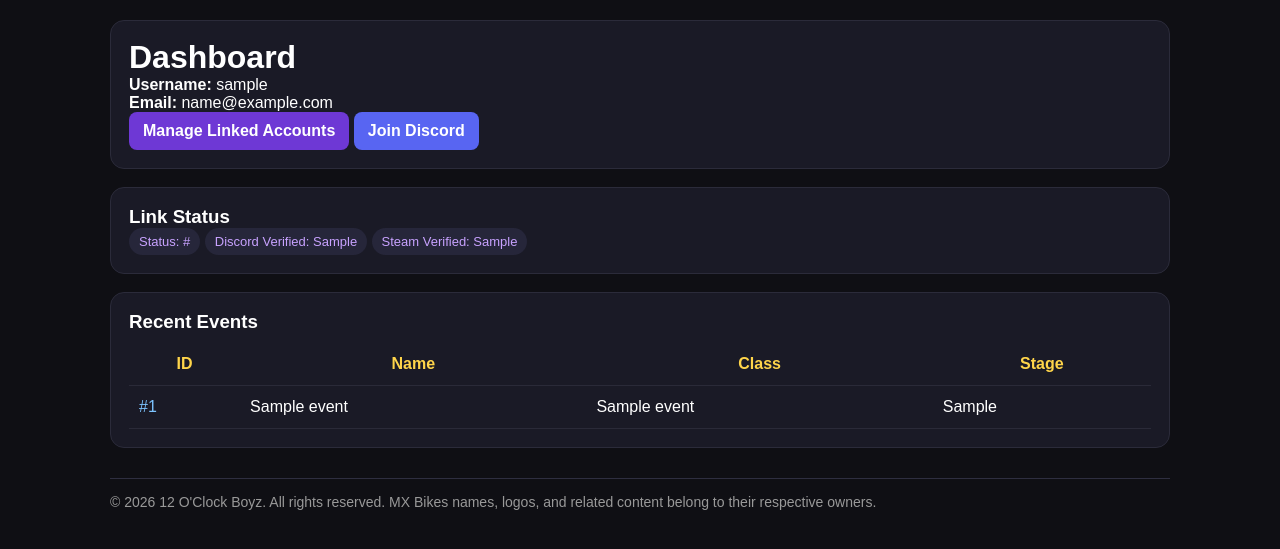
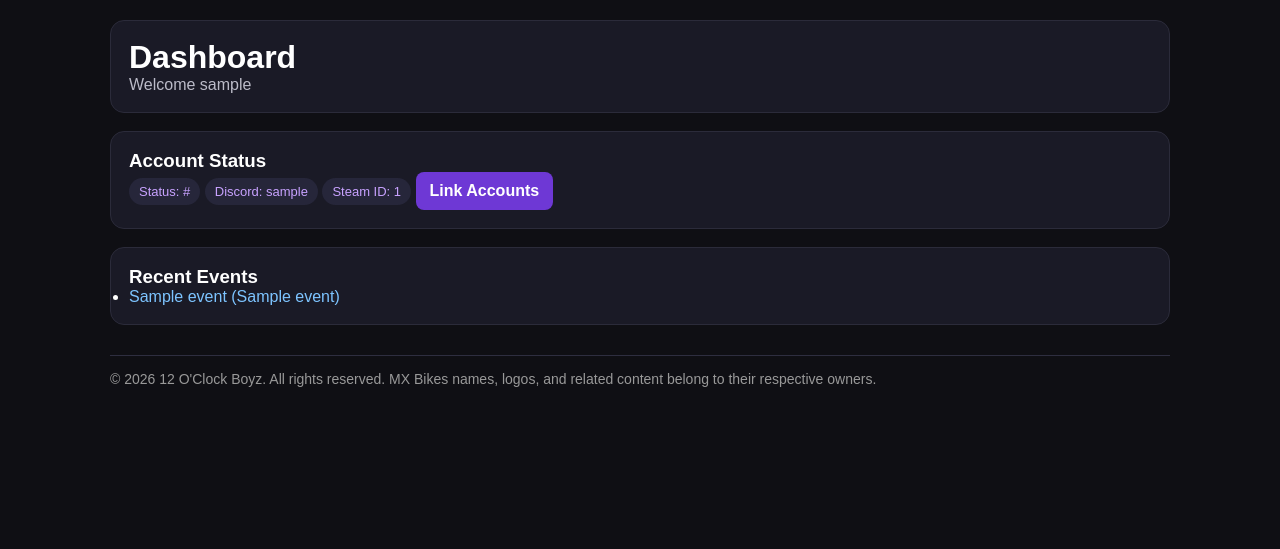
Before and after one commit to figjamfngaming-eng/12oclock-system, a Flask app: page /dashboard in a window 1280 px wide. Shown: the part 151-700 px from the top of the page. Run offline with Flask 3, Linux system fonts and the light colour scheme; the visitor is signed in with stand-in values (Sample User, id 1); a database or web service that is not in the repository returns one stand-in record (values such as "Sample title"); some libraries are stand-ins or nearby versions.

Commit message:
dashboard.html

```diff
--- a/web/templates/dashboard.html
+++ b/web/templates/dashboard.html
@@ -3,47 +3,42 @@
 {% block content %}
 <div class="card">
     <h1>Dashboard</h1>
-    <p><strong>Username:</strong> {{ user.username }}</p>
-    <p><strong>Email:</strong> {{ user.email }}</p>
-
-    <a class="btn" href="/link-accounts">Manage Linked Accounts</a>
-    <a class="btn btn-discord" href="{{ discord_invite_url }}" target="_blank">Join Discord</a>
+    <p class="subtle">Welcome {{ user.username }}</p>
 </div>
 
 <div class="card">
-    <h3>Link Status</h3>
+    <h3>Account Status</h3>
+
     {% if link_data %}
         <div class="pill">Status: {{ link_data.link_status }}</div>
-        <div class="pill">Discord Verified: {{ link_data.verified_discord }}</div>
-        <div class="pill">Steam Verified: {{ link_data.verified_steam }}</div>
+
+        {% if link_data.discord_username %}
+            <div class="pill">Discord: {{ link_data.discord_username }}</div>
+        {% endif %}
+
+        {% if link_data.steam_id %}
+            <div class="pill">Steam ID: {{ link_data.steam_id }}</div>
+        {% endif %}
     {% else %}
-        <p>No linked accounts yet.</p>
+        <p>No account linked yet.</p>
     {% endif %}
+
+    <a class="btn" href="/link-accounts">Link Accounts</a>
 </div>
 
 <div class="card">
     <h3>Recent Events</h3>
+
     {% if recent_events %}
-        <table>
-            <thead>
-                <tr>
-                    <th>ID</th>
-                    <th>Name</th>
-                    <th>Class</th>
-                    <th>Stage</th>
-                </tr>
-            </thead>
-            <tbody>
-                {% for e in recent_events %}
-                <tr>
-                    <td><a class="link" href="/event/{{ e.id }}">#{{ e.id }}</a></td>
-                    <td>{{ e.name }}</td>
-                    <td>{{ e.class_name }}</td>
-                    <td>{{ e.race_stage }}</td>
-                </tr>
-                {% endfor %}
-            </tbody>
-        </table>
+        <ul>
+            {% for e in recent_events %}
+                <li>
+                    <a class="link" href="/event/{{ e.id }}">
+                        {{ e.name }} ({{ e.class_name }})
+                    </a>
+                </li>
+            {% endfor %}
+        </ul>
     {% else %}
         <p>No events yet.</p>
     {% endif %}
```
